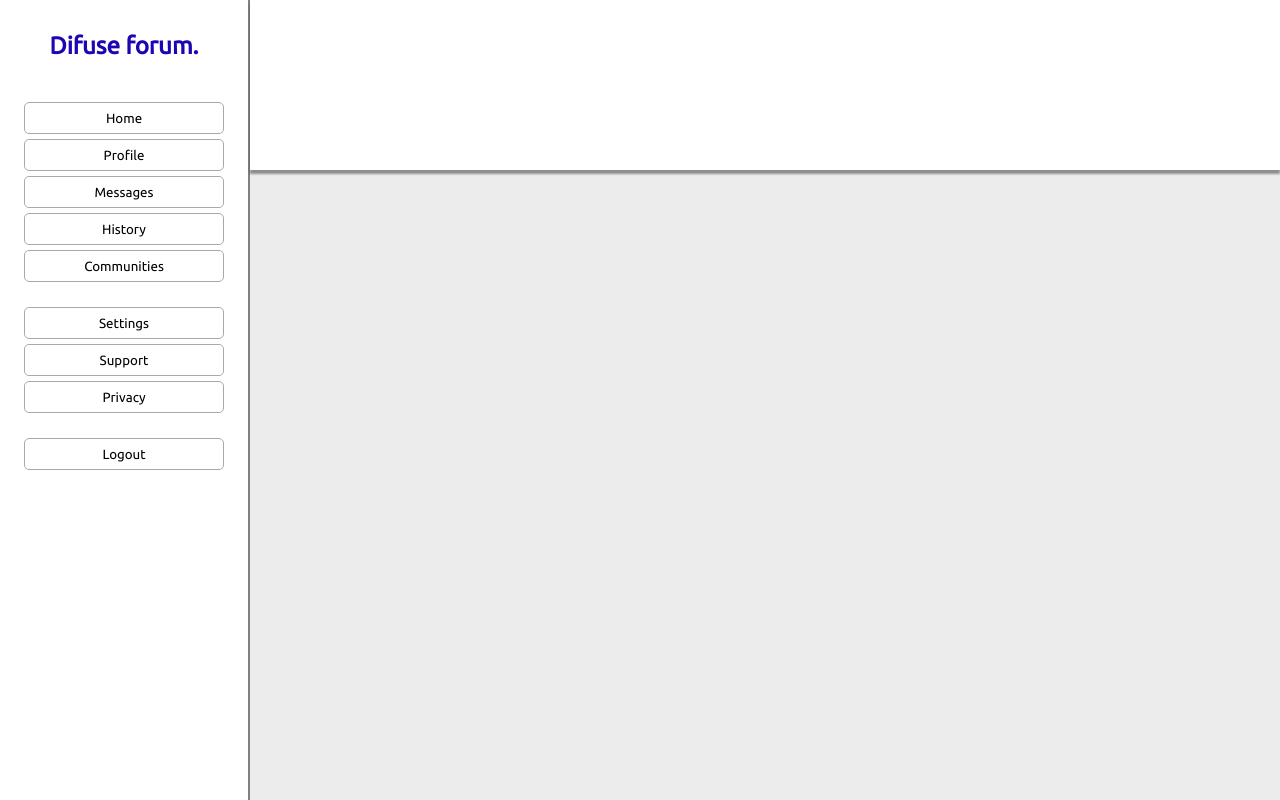
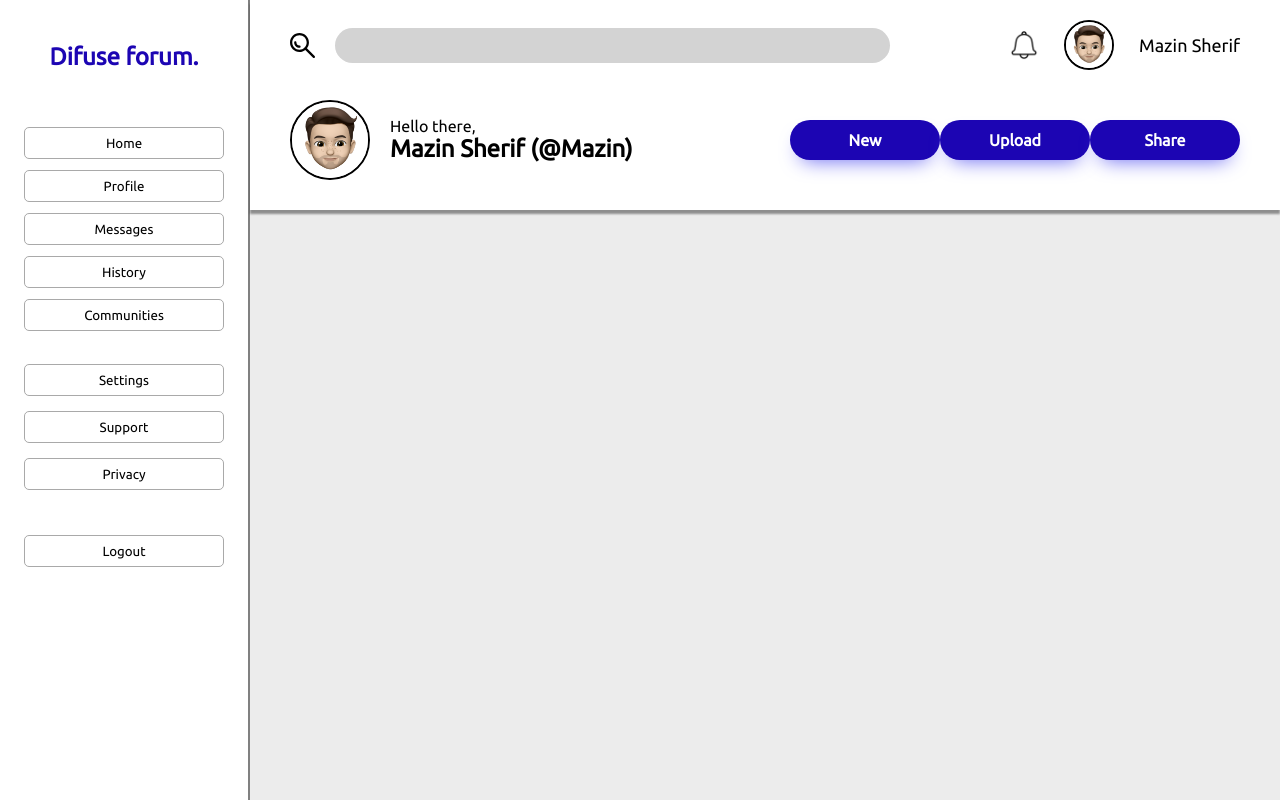
Before and after one commit to m4zin/Odin-Admin-Dashboard, a plain HTML site: page index.html in a window 1280 px wide. Shown: the top 800 px of the page. Drawn offline with Linux system fonts and the light colour scheme.

Commit message:
Added content & customization to header.

```diff
--- a/css/styles.css
+++ b/css/styles.css
@@ -107,4 +107,115 @@ aside .row-buttons .row-four button:active {
     display: grid;
     padding: 20px 40px;
     grid-template-rows: 1fr 2fr;
+    gap: 20px;
 }
+
+.header-and-main header .header-row-one {
+    display: grid;
+    grid-template-columns: 4fr 2fr;
+    gap: 50px;
+}
+
+.header-and-main header .header-row-one .search-bar {
+    display: flex;
+    gap: 20px;
+    justify-content: left;
+    align-items: center;
+}
+
+.header-and-main header .header-row-one .search-bar input {
+    width: 100%;
+    min-width: 100px;
+    height: 35px;
+    border: none;
+    border-radius: 50px;
+    background-color: lightgray;
+    padding-left: 15px;
+}
+
+.header-and-main header .header-row-one .search-bar input:focus {
+    outline: none !important;
+    border: 2px solid #1C05B3;
+}
+
+.header-and-main header .header-row-one img {
+    height: 25px;
+    width: 25px;
+}
+
+.header-and-main header .header-row-one .notif-dp-name {
+    display: flex;
+    justify-content: right;
+    align-items: center;
+    gap: 25px;
+}
+
+.header-and-main header .header-row-one .notif-dp-name img {
+    height: 30px;
+    width: 30px;
+}
+
+.header-and-main header .header-row-one .notif-dp-name img:nth-child(2) {
+    border: 2px solid black;
+    border-radius: 75px;
+    height: 50px;
+    width: 50px;
+}
+
+.header-and-main header .header-row-one .notif-dp-name p {
+    font-size: 18px;
+}
+
+.header-and-main header .header-row-two {
+    display: grid;
+    grid-template-columns: 2fr 1fr;
+}
+
+.header-and-main header .header-row-two .dp-intro-name {
+    display: flex;
+    justify-content: left;
+    align-items: center;
+    gap: 20px;
+}
+
+.header-and-main header .header-row-two .dp-intro-name img:nth-child(1)  {
+    border: 2px solid black;
+    border-radius: 75px;
+    height: 80px;
+    width: 80px;
+}
+
+.header-and-main header .header-row-two .new-upload-share {
+    display: flex;
+    justify-content: space-evenly;
+    align-items: center;
+}
+
+.header-and-main header .header-row-two .new-upload-share button {
+  background: #1C05B3;
+  border-radius: 1000px;
+  box-shadow: #5E5DF0 0 10px 20px -10px;
+  color: #FFFFFF;
+  cursor: pointer;
+  font-size: 16px;
+  font-weight: 700;
+  line-height: 24px;
+  padding: 8px 18px;
+  border: 0;
+  transition: all .3s;
+  width: 150px;
+}
+
+.header-and-main header .header-row-two .new-upload-share button:hover {
+    transform: scale(1.05);
+}
+
+.header-and-main header .header-row-two .new-upload-share button:active {
+    transform: scale(0.9);
+}
+
+.header-and-main main {
+    display: grid;
+    grid-template-columns: 4fr 1fr;
+    padding: 40px 20px;
+}
--- a/index.html
+++ b/index.html
@@ -39,23 +39,37 @@
         <header>
             <div class="header-row-one">
                 <div class="search-bar">
-
+                    <img src="/imgs/search.svg" alt="search_bar">
+                    <input type="text" name="inputBar" id="inputBar">
                 </div>
                 <div class="notif-dp-name">
-
+                    <img src="/imgs/3119338.png" alt="notif_icon">
+                    <img src="/imgs/3aae66f7a0128dc50c915d2687d1abad85de36f3.jpeg" alt="memoji">
+                    <p>Mazin Sherif</p>
                 </div>
             </div>
             <div class="header-row-two">
                 <div class="dp-intro-name">
-
+                    <img src="/imgs/3aae66f7a0128dc50c915d2687d1abad85de36f3.jpeg" alt="memoji">
+                    <div>
+                        <p>Hello there,</p>
+                        <h2>Mazin Sherif (@Mazin)</h2>
+                    </div>
                 </div>
                 <div class="new-upload-share">
-
+                    <button>New</button>
+                    <button>Upload</button>
+                    <button>Share</button>
                 </div>
             </div>
         </header>
         <main>
+            <div class="projects">
 
+            </div>
+            <div class="announcement-trending">
+
+            </div>
         </main>
     </div>
 
```
Also changed, not shown: imgs/3119338.png (added), imgs/3aae66f7a0128dc50c915d2687d1abad85de36f3.jpeg (added), imgs/Difuse Logo.png (deleted), imgs/search.svg (added).
